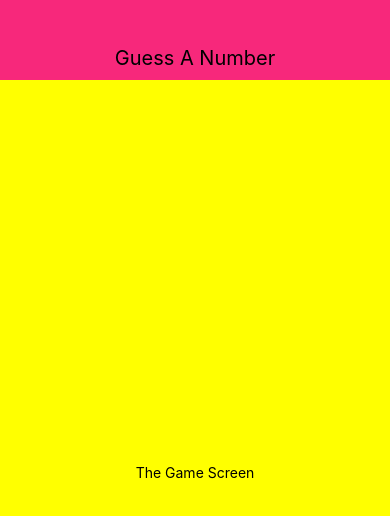
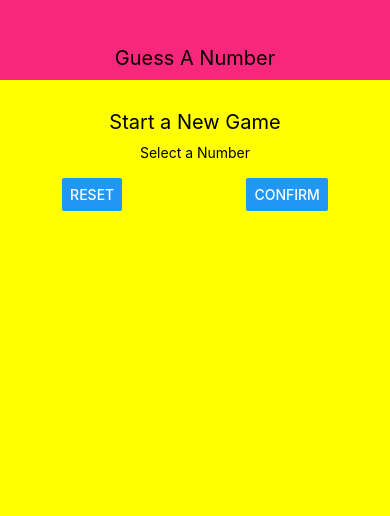
Before and after one commit to isazobu/GuessANumberWithReactNative, a React Native app: screen / in a window 390 px wide. Shown: the top 516 px of the page. Built offline with nearby package versions, Linux system fonts and the light colour scheme.

Commit message:
Added TextInput and Buttons

```diff
--- a/screens/StartGameScreen.js
+++ b/screens/StartGameScreen.js
@@ -1,10 +1,18 @@
 import React from 'react'
-import { StyleSheet, Text, View } from 'react-native'
+import { StyleSheet, Text, View, TextInput, Button } from 'react-native'
 
 const StartGameScreen = () => {
     return (
         <View style={styles.gameScreen}>
-            <Text>The Game Screen</Text>
+            <Text style={styles.title}>Start a New Game</Text>
+            <View style={styles.inputContainer}>
+                <Text>Select a Number</Text>
+                <TextInput  />
+            </View>
+            <View style={styles.btnContainer}>
+                <Button title="Reset" />
+                <Button title="Confirm" />
+            </View>
         </View>
     )
 }
@@ -16,7 +24,22 @@
         flex:1,
         paddingTop: 20,
         alignItems:'center',
-        justifyContent:'center'
+    },
+    title: {
+        fontSize:20,
+        marginVertical:10
+    },
+    inputContainer: {
+        width:300,
+        maxWidth:'80%',
+        alignItems:'center'
+    },
+    btnContainer: {
+        flexDirection:'row',
+        width:'100%',
+        justifyContent:'space-around',
+
 
     }
+
 })
```
